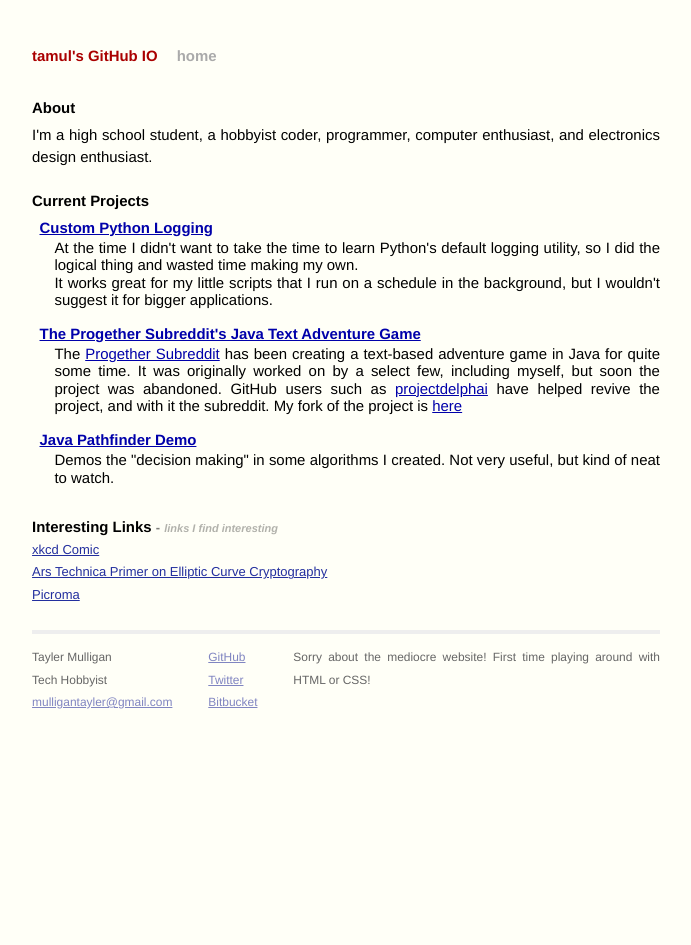
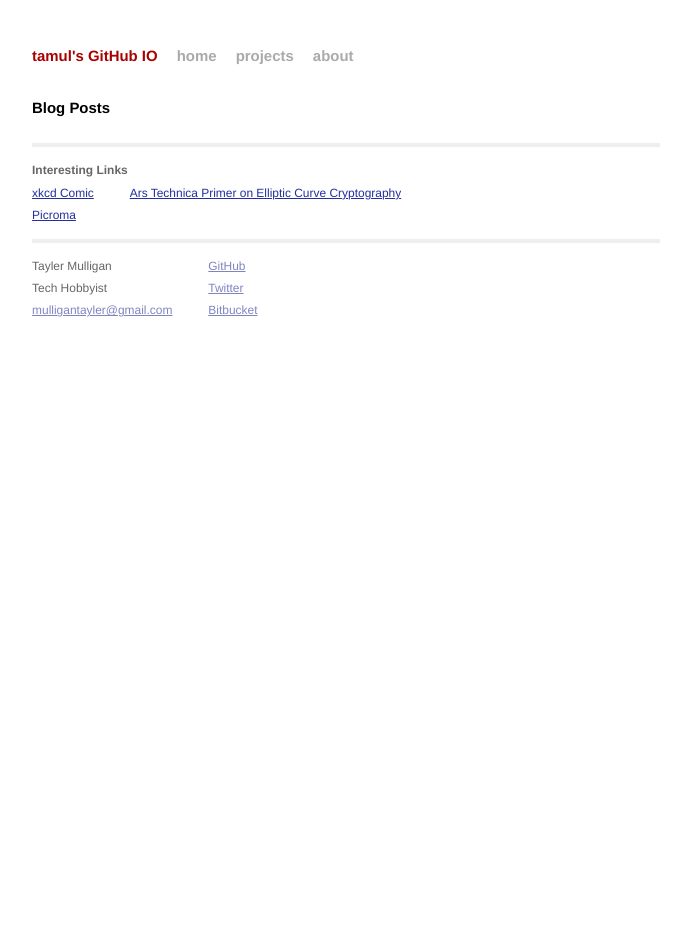
Before and after one commit to mtayler/tamul.github.io, a Jekyll site: the page built from index.html, in a window 1280 px wide. Shown: the whole page, without its empty margins (294-985 px from the left). Built offline with Jekyll 4.4.1, drawn with Linux system fonts in a browser that asks for light colours; Markdown is read by kramdown in place of the engine named in the settings.

Commit message:
Changed layout to include separate pages
Moved separate topics to separate pages. Also moved "Interesting Links"
section to the footer.

```diff
--- a/_layouts/default.html
+++ b/_layouts/default.html
@@ -19,11 +19,27 @@
           <div class="header">
             <h1 class="title"><a href="/">{{ site.name }}</a></h1>
             <a class="extra" href="/">home</a>
+            <a class="extra" href="/projects.html">projects</a>
+            <a class="extra" href="/about.html">about</a>
           </div>
 
           {{ content }}
 
           <div class="footer">
+
+            <div id="links">
+              <h1>Interesting Links</h1>
+              <div class="links">
+                <p>
+                  <a href="https://xkcd.com">xkcd Comic</a><br />
+                  <a href="https://picroma.com/">Picroma</a><br />
+                </p>
+              </div>
+              <div class="links">
+                <a href="https://arstechnica.com/security/2013/10/a-relatively-easy-to-understand-primer-on-elliptic-curve-cryptography/">Ars Technica Primer on Elliptic Curve Cryptography</a><br />
+              </div>
+            </div>
+            <div id="contact">
               <div class="contact">
                 <p>
                   Tayler Mulligan<br />
@@ -38,8 +54,7 @@
                   <a href="https://bitbucket.org/tamul">Bitbucket</a><br />
                 </p>
               </div>
-            <div class="disclaimer">
-              <p>Sorry about the mediocre website! First time playing around with HTML or CSS!</p>
+            </div>
           </div>
         </div>
     </body>
--- a/css/main.css
+++ b/css/main.css
@@ -13,7 +13,7 @@
 html, body { height: 100%; }
 
 body {
-  background-color: #FFFFF7;
+  background-color: #FFFFFF;
   font: 13.34px Helvetica, Arial, sans-serif;
   font-size: small;
   text-align: center;
@@ -62,19 +62,7 @@
   margin-bottom: 0em;
 }
 
-.links ul {
-  list-style: none;
-  margin: 0;
-  padding: 0;
-}
 
-.links a:link {
-  color: #232F9E;
-}
-
-.links a:visited {
-  color: #7942A6;
-}
 
 /*****************************************************************************/
 /*
@@ -128,6 +116,35 @@
   overflow: hidden;
 }
 
+.footer #links {
+  margin-top: 1em;
+}
+
+.footer #links h1 {
+  margin-top: 0em;
+  margin-bottom: 0em;
+}
+.footer .links {
+  float: left;
+  margin-right: 3em;
+}
+
+.footer .links p {
+  margin-top: 0em;
+}
+
+.footer .links a:link {
+  color: #232F9E;
+}
+
+.footer .links a:visited {
+  color: #7942A6;
+}
+.footer #contact {
+  clear: both;
+  border-top: 4px solid #eee;
+}
+
 .footer .contact {
   float: left;
   margin-right: 3em;
--- a/index.html
+++ b/index.html
@@ -5,35 +5,13 @@
 
 <div id="home">
 
-  <div class="about">
-    <h1>About</h1>
-    <body>
-      <p>I'm a high school student, a hobbyist coder, programmer, computer enthusiast, and electronics design enthusiast.</p>
-    </body>
+  <div class="blog">
+    <h1>Blog Posts</h1>
+    <ul class="posts">
+      {% for post in site.posts %}
+        <li><span>{{ post.date | date_to_string }}</span> &raquo; <a href="{{ post.url }}">{{ post.title }}</a></li>
+      {% endfor %}
+    </ul>
   </div>
 
-  <div class="projects">
-    <h1>Current Projects</h1>
-    <h2><a href="https://github.com/tamul/simplelogger">Custom Python Logging</a></h2>
-    <p>At the time I didn't want to take the time to learn Python's default logging utility, so I did the logical thing and wasted time making my own.<br />
-    It works great for my little scripts that I run on a schedule in the background, but I wouldn't suggest it for bigger applications.</p>
-
-    <h2><a href="https://github.com/Progether/JAdventure">The Progether Subreddit's Java Text Adventure Game</a></h2>
-    <p>The <a href="http://reddit.com/r/progether">Progether Subreddit</a> has been creating a text-based adventure game in Java for quite some time. It was originally worked on by a select few, including myself, but soon the project was abandoned. GitHub users such as <a href="https://github.com/projectdelphai">projectdelphai</a> have helped revive the project, and with it the subreddit. My fork of the project is <a href="https://github.com/tamul/JAdventure">here</a></p>
-
-    <h2><a href="https://github.com/tamul/Pathfinder">Java Pathfinder Demo</a></h2>
-    <p>Demos the "decision making" in some algorithms I created. Not very useful, but kind of neat to watch.</p>
-
-      </div>
-
-  <div id="links">
-    <h2>Interesting Links <span style="font-size: 13px; opacity: 0.5;">-</span> <span style="font-size: 11px; font-style: italic; opacity: 0.3;"> links I find interesting</span></h2>
-    <div class="links" style="font-size: 13px">
-      <ul>
-        <li><a href="https://xkcd.com">xkcd Comic</a></li>
-        <li><a href="https://arstechnica.com/security/2013/10/a-relatively-easy-to-understand-primer-on-elliptic-curve-cryptography/">Ars Technica Primer on Elliptic Curve Cryptography</a></li>
-        <li><a href="https://picroma.com/">Picroma</a></li>
-      </ul>
-    </div>
-  </div>
 </div>
```
Also changed, not shown: about.html (added, +15 -0 lines), projects.html (added, +21 -0 lines). Lines whose indentation alone changed are shown as unchanged.
